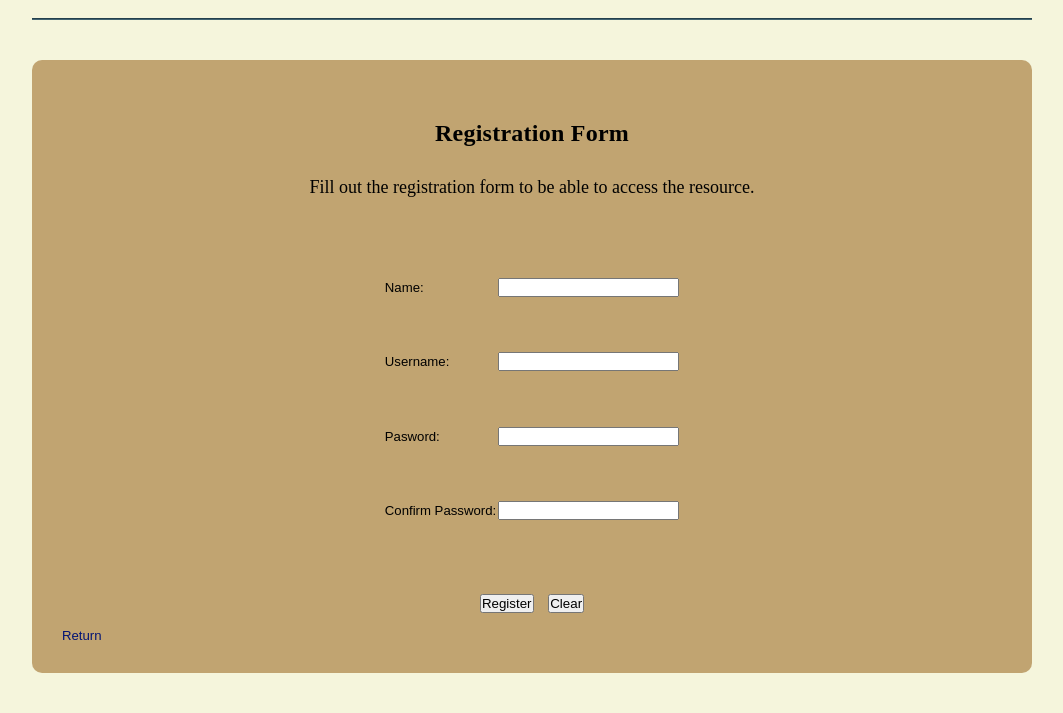
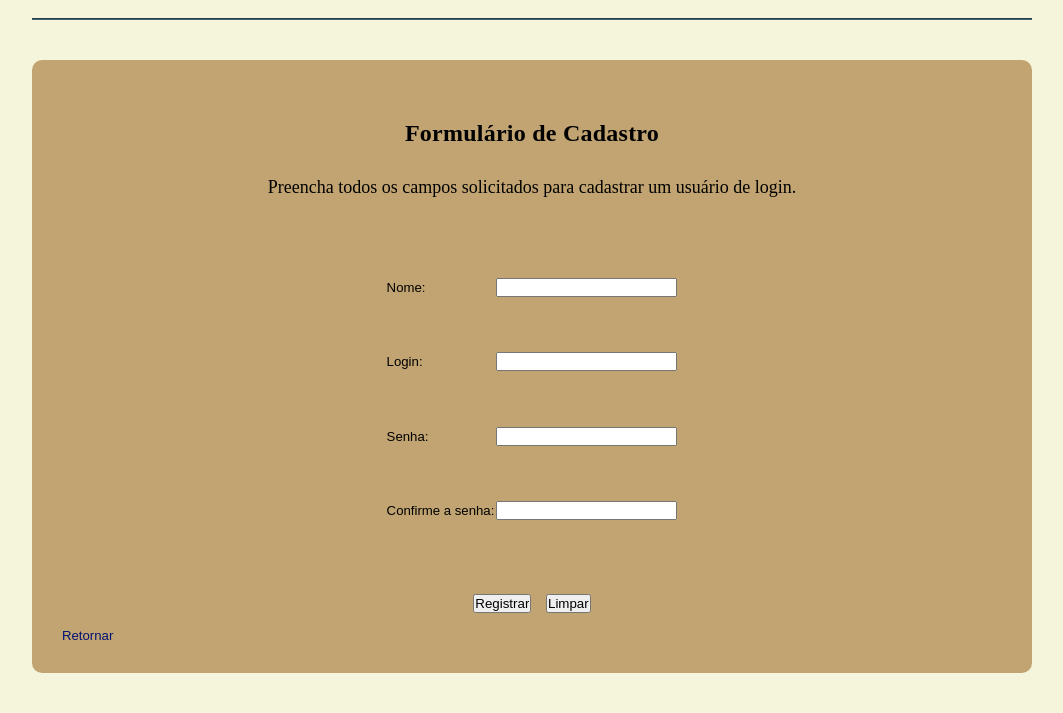
Before and after one commit to mykeoliveira/OPR-V2, a PHP site: page /Cadastro.php in a window 1280 px wide. Shown: the part 107-820 px from the top of the page, without its empty margins (108-1171 px from the left). Run offline with PHP 8.4, Linux system fonts and the light colour scheme.

Commit message:
Update Cadastro.php

```diff
--- a/Cadastro.php
+++ b/Cadastro.php
@@ -75,18 +75,18 @@
                 <div class="line"></div>  <!-- Dividing line -->
 
                 <div class="article" id="article1"> <!-- The new article tag. The id is supplied so it can be scrolled into view. -->
-                    <BR><BR><h2 align="center"><b>Registration Form</b></h2><BR><BR>
+                    <BR><BR><h2 align="center"><b>Formulário de Cadastro</b></h2><BR><BR>
 
                         <form id="cadastro" method="Post" action="conectaCadastro.php" name="cadastro" onsubmit = "return checa_formulario(this)">
 
-                        <h3 align="center">Fill out the registration form to be able to access the resource.</h3>
+                        <h3 align="center">Preencha todos os campos solicitados para cadastrar um usuário de login.</h3>
                         <p>&nbsp;</p>
 
                         <center>
                         <table height="300" cellpadding="1" cellspacing="2">
 		                <tr>
 		                <td>
-			                Name:
+			                Nome:
 		                </td>
 	                    <td>
 			                <input name="nome" id="nome" size="20" type="text">
@@ -95,7 +95,7 @@
 
 		                <tr>
 		                <td>
-			                Username:
+			                Login:
 		                </td>
 		                <td>
 			                <input name = "login" size="20" type="text" id="login" >
@@ -103,14 +103,14 @@
 		                </tr>
 
 		                <tr  class="ver01">
-		                <td>Pasword:</td>
+		                <td>Senha:</td>
 		                <td><input name = "senha" size="20" type="password"  id"senha1" />
                         </td>
                         </tr>
 
                         <tr>
 		                <td>
-			                Confirm Password:
+			                Confirme a senha:
 		                </td>
 		                <td>
 			                <input name = "senha2" size="20" type="password"  />
@@ -120,10 +120,10 @@
                         </table>
 
   <br><br><br>
-  <center><INPUT TYPE="submit" value="Register" id="cadastro">&nbsp;&nbsp;&nbsp;
-	<INPUT TYPE="reset" value="Clear" id="limpar"></center>
+  <center><INPUT TYPE="submit" value="Registrar" id="cadastro">&nbsp;&nbsp;&nbsp;
+	<INPUT TYPE="reset" value="Limpar" id="limpar"></center>
 	</center><BR>
- 		<a href="Login.php">Return</a>
+ 		<a href="Login.php">Retornar</a>
 	</center><BR>
 
 </form>
```
